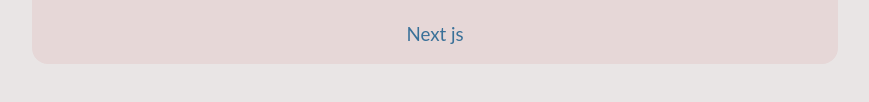
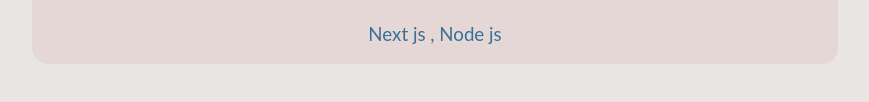
Before and after one commit to kentiba/portfolio_v2, a plain HTML site: page work.html in a window 1280 px wide. Shown: the part 2864-2966 px from the top of the page, without its empty margins (205-1074 px from the left). Drawn offline with Linux system fonts and the light colour scheme.

Commit message:
fixed small typo

```diff
--- a/work.html
+++ b/work.html
@@ -168,7 +168,7 @@
                         <i class="fab fa-github"></i> Github
                     </a>
                     <h3 class="subText">
-                        Next js
+                        Next js , Node js
                     </h3>
                 </div>
             </div>
```
